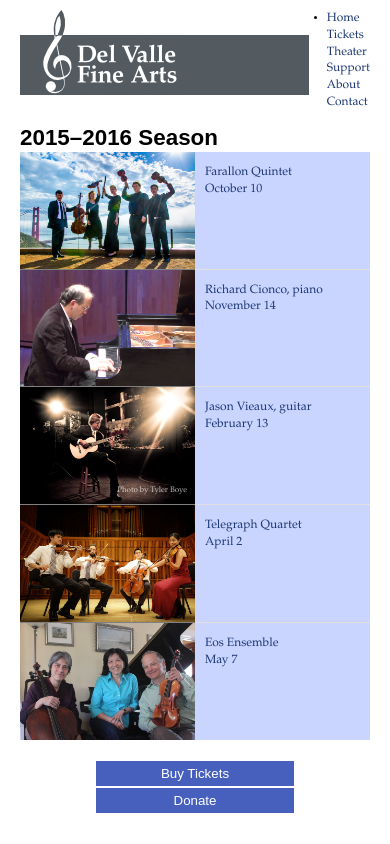
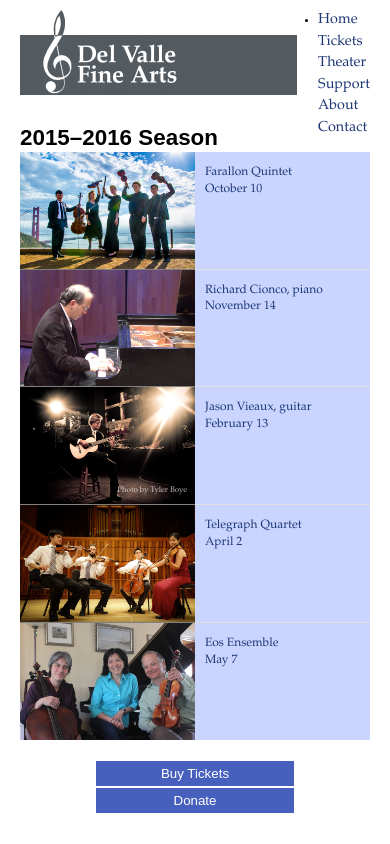
Before and after one commit to merose/DVFAWebSite, a plain HTML site: page home.html in a window 390 px wide. Drawn offline with Linux system fonts and the light colour scheme.

Commit message:
Increased size of vertical menu for phones.

```diff
--- a/main.css
+++ b/main.css
@@ -40,8 +40,8 @@ p {
 }
 
 ul#main-menu {
-  font-size: .75rem;
-  line-height: 1.4em;
+  font-size: .9rem;
+  line-height: 1.5em;
   display: block;
   float: right;
   margin: 0;
```
